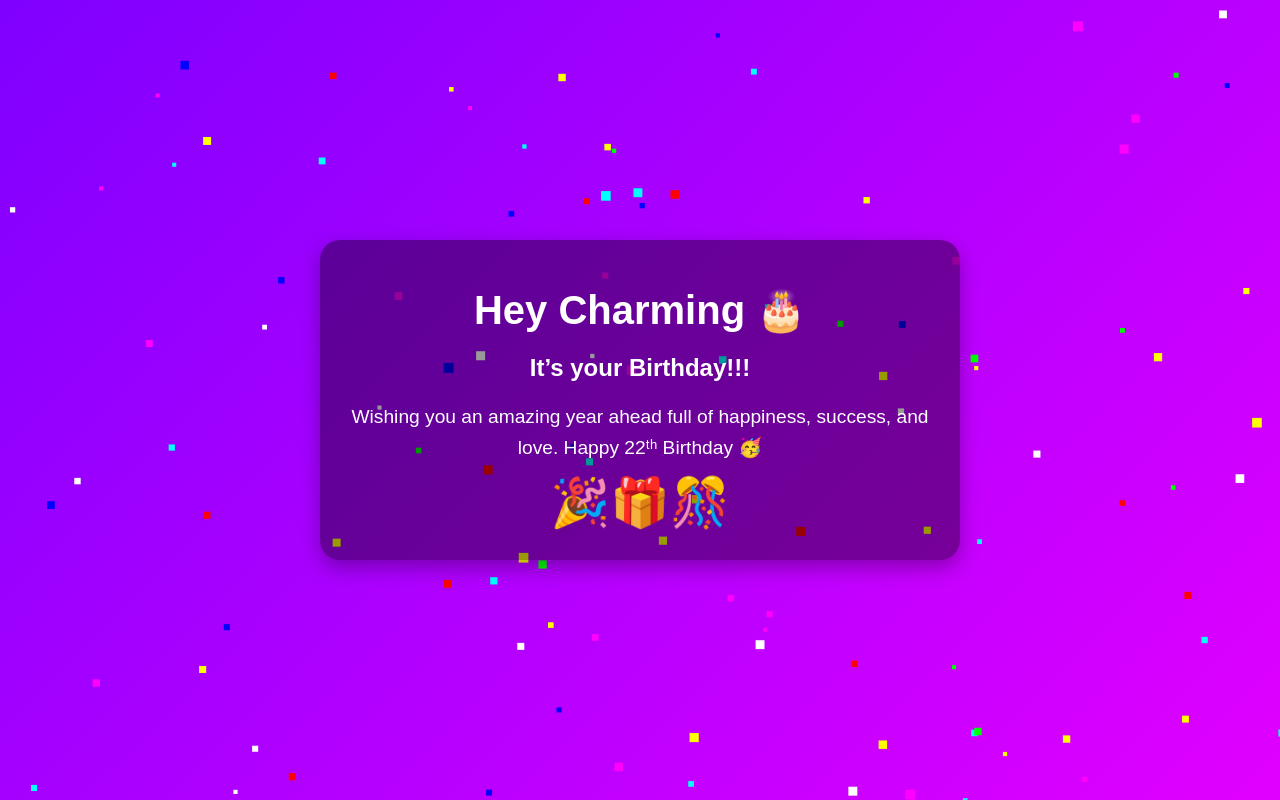
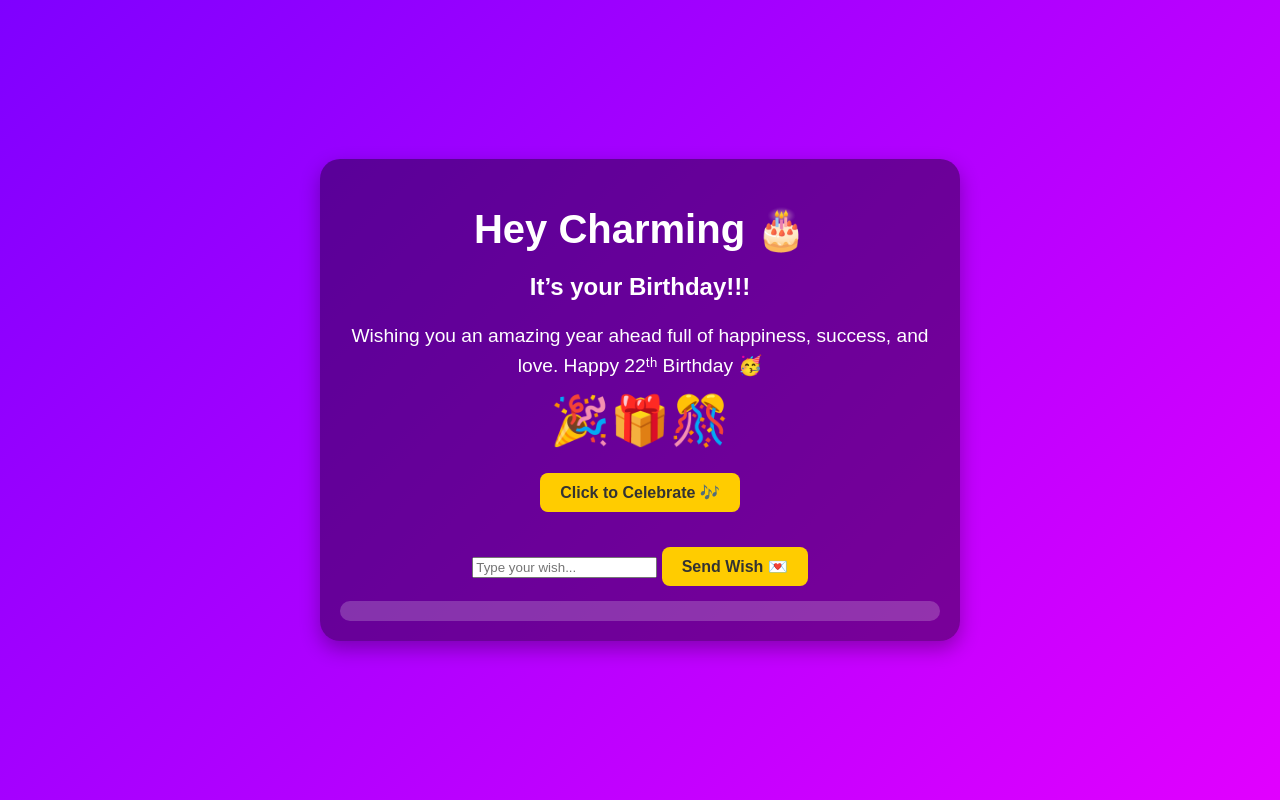
Before and after one commit to Investorgeneral/charming-birthday-, a plain HTML site: page birthday.html in a window 1280 px wide. Drawn offline with Linux system fonts and the light colour scheme.

Commit message:
Add files via upload

```diff
--- a/birthday.html
+++ b/birthday.html
@@ -33,23 +33,10 @@
       z-index: 2;
       position: relative;
     }
-    h1 {
-      font-size: 2.5rem;
-      margin-bottom: 15px;
-    }
-    h2 {
-      font-size: 1.5rem;
-      margin-bottom: 20px;
-    }
-    p {
-      font-size: 1.2rem;
-      line-height: 1.6;
-    }
-    .emoji {
-      font-size: 3rem;
-      margin-top: 20px;
-      animation: bounce 1.5s infinite;
-    }
+    h1 { font-size: 2.5rem; margin-bottom: 15px; }
+    h2 { font-size: 1.5rem; margin-bottom: 20px; }
+    p { font-size: 1.2rem; line-height: 1.6; }
+    .emoji { font-size: 3rem; margin-top: 20px; animation: bounce 1.5s infinite; }
     @keyframes bounce {
       0%, 100% { transform: translateY(0); }
       50% { transform: translateY(-10px); }
@@ -63,6 +50,27 @@
       height: 100%;
       z-index: 1;
     }
+    button {
+      padding: 10px 20px;
+      margin-top: 15px;
+      border: none;
+      border-radius: 8px;
+      font-size: 1rem;
+      cursor: pointer;
+      background: #ffcc00;
+      color: #333;
+      font-weight: bold;
+    }
+    #wishBox {
+      margin-top: 20px;
+    }
+    #messages {
+      margin-top: 15px;
+      font-size: 1rem;
+      background: rgba(255,255,255,0.2);
+      padding: 10px;
+      border-radius: 10px;
+    }
   </style>
 </head>
 <body>
@@ -75,20 +83,39 @@
       Happy <span id="age"></span> Birthday 🥳
     </p>
     <div class="emoji">🎉🎁🎊</div>
+
+    <!-- Button to trigger interaction -->
+    <button id="celebrateBtn">Click to Celebrate 🎶</button>
+
+    <!-- Wish input -->
+    <div id="wishBox">
+      <input type="text" id="wishInput" placeholder="Type your wish..." />
+      <button id="wishBtn">Send Wish 💌</button>
+      <div id="messages"></div>
+    </div>
   </div>
 
   <!-- Background Music -->
-  <audio autoplay loop>
+  <audio id="bgMusic" loop>
     <source src="https://www.soundhelix.com/examples/mp3/SoundHelix-Song-1.mp3" type="audio/mpeg">
     Your browser does not support the audio tag.
   </audio>
 
   <script>
-    // Set Charming's age
+    // Age
     const age = 22;
     document.getElementById("age").innerText = age + "ᵗʰ";
 
-    // Confetti Animation
+    // Music control
+    const music = document.getElementById("bgMusic");
+    const btn = document.getElementById("celebrateBtn");
+
+    btn.addEventListener("click", () => {
+      music.play();
+      burstConfetti();
+    });
+
+    // Confetti
     const canvas = document.getElementById("confetti");
     const ctx = canvas.getContext("2d");
     let particles = [];
@@ -130,10 +157,27 @@
       requestAnimationFrame(updateParticles);
     }
 
-    for (let i = 0; i < 150; i++) {
-      particles.push(createParticle());
+    function burstConfetti() {
+      particles = [];
+      for (let i = 0; i < 200; i++) {
+        particles.push(createParticle());
+      }
+      updateParticles();
     }
-    updateParticles();
+
+    // Wishes
+    const wishBtn = document.getElementById("wishBtn");
+    const wishInput = document.getElementById("wishInput");
+    const messages = document.getElementById("messages");
+
+    wishBtn.addEventListener("click", () => {
+      if (wishInput.value.trim() !== "") {
+        const p = document.createElement("p");
+        p.textContent = "💌 " + wishInput.value;
+        messages.appendChild(p);
+        wishInput.value = "";
+      }
+    });
   </script>
 </body>
 </html>
```
